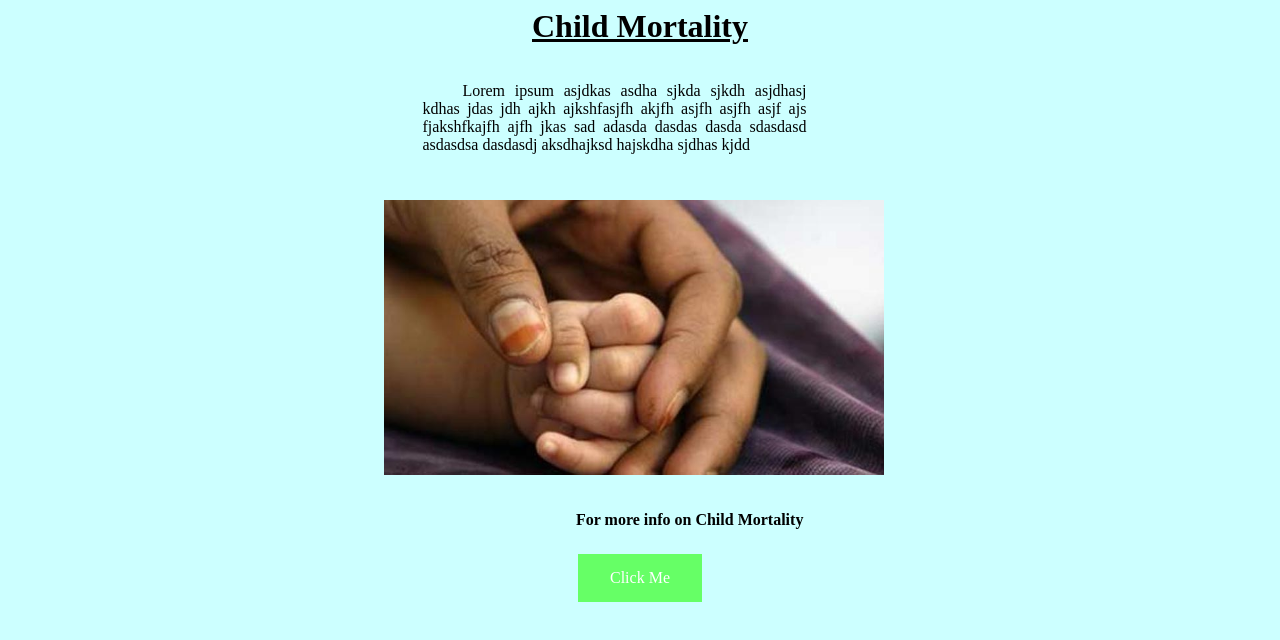
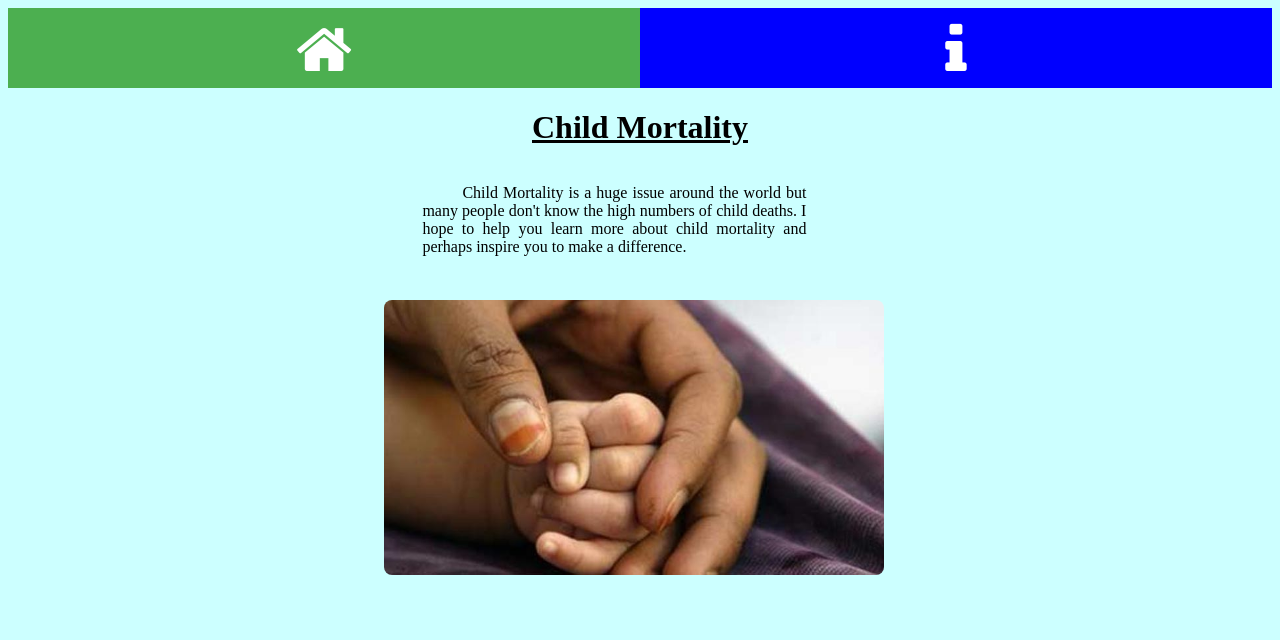
Before and after one commit to OliverTattersall/y9web, a plain HTML site: page frontpage.html in a window 1280 px wide. Drawn offline with Linux system fonts and the light colour scheme.

Commit message:
final changes

```diff
--- a/frontpage.html
+++ b/frontpage.html
@@ -1,5 +1,8 @@
 <html>
     <head>
+        <meta name="viewport" content="width=device-width, initial-scale=1">
+        <link rel="stylesheet" href="https://cdnjs.cloudflare.com/ajax/libs/font-awesome/4.7.0/css/font-awesome.min.css">
+        <link rel="icon" href="https://3c1703fe8d.site.internapcdn.net/newman/gfx/news/hires/2014/1-earth.jpg" type="image/gif" sizes="16x16">
         <style>
             h1{
                 text-decoration: underline;
@@ -11,27 +14,13 @@
                 text-align: justify;
                 position: fixed;
                 left: 33%;
-            }.button{
-                position:fixed;
-                left:45%;
-                top: 550px;
-                background-color: #66ff66;
-                border: none;
-                color: white;
-                padding: 15px 32px;
-                text-align: center;
-                text-decoration: none;
-                display: inline-block;
-                font-size: 16px;
-                margin: 4px 2px;
-                cursor: pointer;
-
             }img{
                 width: 500px;
                 height: 275px;
                 position:fixed;
                 left:30%;
-                top: 200;
+                top: 300;
+                border-radius: 8px;
 
             }body{
                 background-color: #ccffff;
@@ -39,16 +28,48 @@
                 position: fixed;
                 left:45%;
                 top: 490px;
+            }.icon-bar {
+                width: 100%;
+                height: 80px;
+                background-color: #555;
+                overflow: auto;
+            }
+
+            .icon-bar a {
+                float: left;
+                width: 50%;
+                height:80px;
+                text-align: center;
+                padding: 12px 0;
+                transition: all 0.1s ease;
+                color: white;
+                font-size: 30px;
+            }
+
+            .icon-bar a:hover {
+                background-color: #324;
+            }
+
+            .active {
+                background-color: #4CAF50;
+            }.active1{
+                background-color: blue;
+            }p{
+                font-size: 16px;
             }
 
         </style>
     </head>
     <body>
+        <div class="icon-bar">
+            <a class="active" href="frontpage.html"><i class="fa fa-home" style="font-size:60px"></i></a>
+            <a class="active1" href="datapage.html"><i class="fa fa-info" style="font-size:60px"></i></a>
+        </div>
         <h1>Child Mortality</h1>
-        <p> Lorem ipsum asjdkas asdha sjkda sjkdh asjdhasj kdhas jdas jdh ajkh ajkshfasjfh akjfh asjfh asjfh asjf ajs fjakshfkajfh ajfh jkas sad adasda dasdas dasda sdasdasd asdasdsa dasdasdj aksdhajksd hajskdha sjdhas kjdd</p>
+        <p> Child Mortality is a huge issue around the world but many people don't know the high numbers of child deaths. I hope to help you learn more about child mortality and perhaps inspire you to make a difference.</p>
         <img src="child.jpg">
-        <h4> For more info on Child Mortality</h2>
-        <a href="datapage.html" class="button">Click Me</a>
+
+
 
     </body>
 
```
